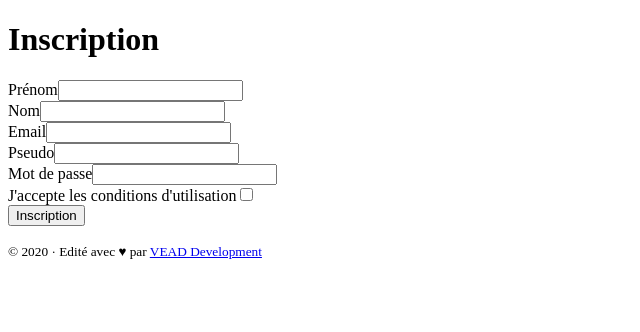
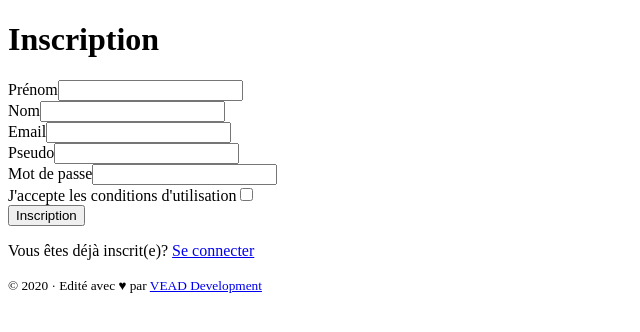
Before and after one commit to AdrienC6/CLONE, a Symfony app: template templates/registration/register.html.twig in a window 1280 px wide. Shown: the part 78-410 px from the top of the page, without its empty margins (0-640 px from the left). Run offline with Twig, Linux system fonts and the light colour scheme; the template is opened without the code that fills it, so the values that code supplies are empty; form fields are guessed from the names that the template uses; some libraries are stand-ins or nearby versions.

Commit message:
add style on register page

```diff
--- a/templates/registration/register.html.twig
+++ b/templates/registration/register.html.twig
@@ -4,19 +4,29 @@
 
 
 {% block body %}
+
+    <div class="row">
+        <div class="col-md-6 mx-auto">
             {% for flashError in app.flashes('verify_email_error') %}
                 <div class="alert alert-error rounded mb-3" role="alert">{{ flashError }}</div>
             {% endfor %}
 
-    <h1>Inscription</h1>
+            <h1 class="text-muted text-center mb-3">Inscription</h1>
 
             {{ form_start(registrationForm) }}
+
+                <div class="row">
+                    <div class="col-md-6">
                         {{ form_row(registrationForm.firstName, {
                                             label : 'Prénom'
                                         }) }}
+                    </div>
+                    <div class="col-md-6">
                         {{ form_row(registrationForm.lastName, {
                                             label : 'Nom'
                                         }) }}
+                    </div>
+                </div>
                 {{ form_row(registrationForm.email) }}
                 {{ form_row(registrationForm.pseudo) }}
                 {{ form_row(registrationForm.plainPassword, {
@@ -28,4 +38,9 @@
 
                 <button type="submit" class="btn btn-primary btn-block">Inscription</button>
             {{ form_end(registrationForm) }}
+            <p class="text-center text-muted mt-3">Vous êtes déjà inscrit(e)? <a href="{{path('app_login')}}">Se connecter</a></p>
+
+        </div>
+    </div>
+
 {% endblock %}
```
Lines whose indentation alone changed are shown as unchanged.
